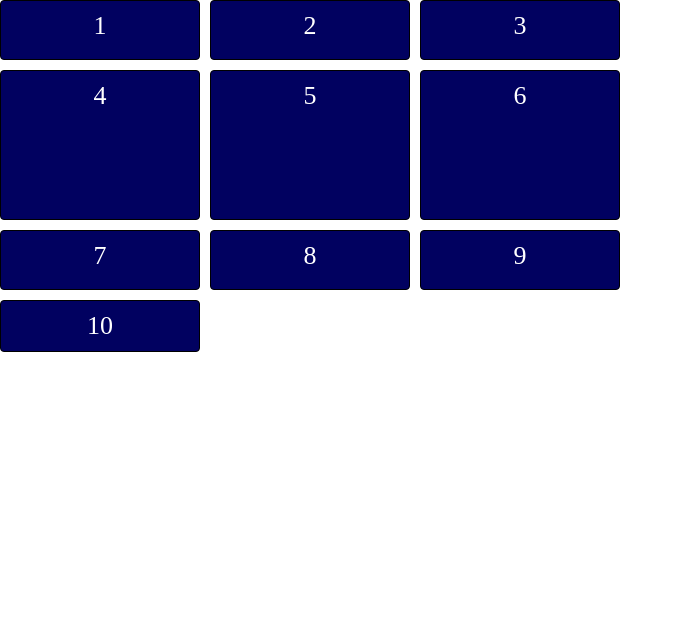
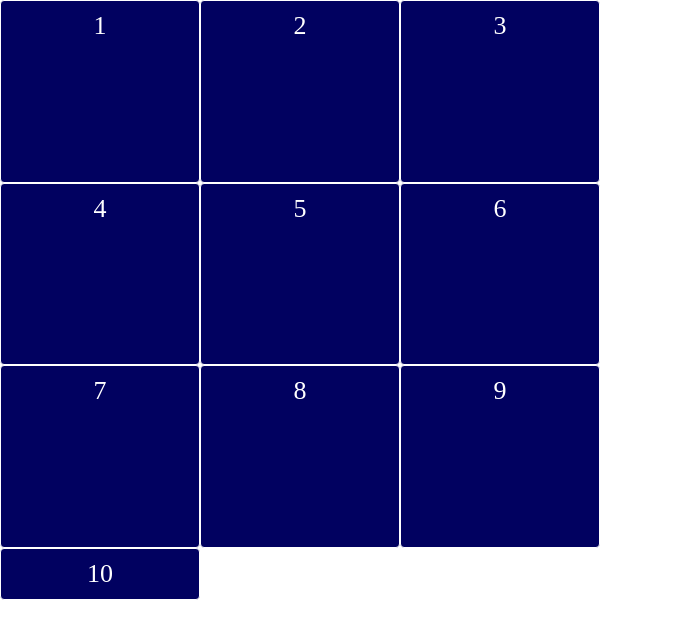
Before and after one commit to markbulavchyk/grid, a plain HTML site: page index.html in a window 1280 px wide. Shown: the whole page, without its empty margins (0-683 px from the left). Drawn offline with Linux system fonts and the light colour scheme.

Commit message:
fr - fraction unit

```diff
--- a/css/style.css
+++ b/css/style.css
@@ -6,10 +6,10 @@
 
 .grid-container {
     display: grid;
-    grid-template: 60px 150px 60px / 200px 200px 200px;
-    /* column-gap: 10px;
-    row-gap: 10px; */
-    gap: 10px;
+    width: 600px;
+    height: 600px;
+    grid-template-columns: repeat(3, 1fr);
+    grid-template-rows: 1fr 1fr 1fr;
 }
 
 .grid-elem {
@@ -19,6 +19,6 @@
     line-height: 50px;
     text-align: center;
     font-size: 26px;
-    border: 1px solid #000;
+    border: 1px solid #fff;
     border-radius: 4px;
 }
```
